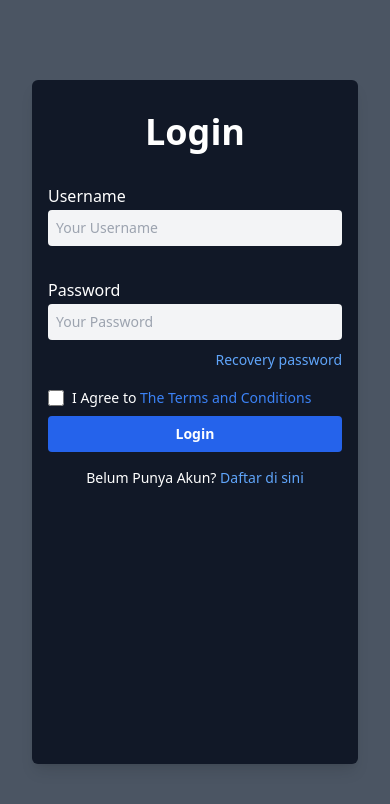
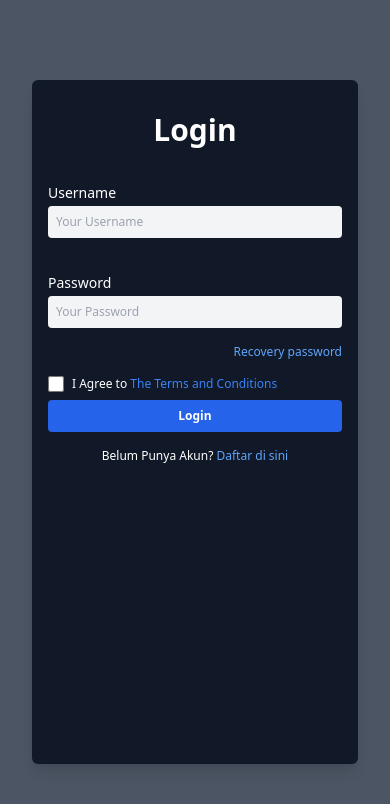
Before and after one commit to ShodiqImawan/Learn-Tailwindcss, a website: page public/index.html in a window 390 px wide. Drawn offline with Linux system fonts and the light colour scheme.

Commit message:
Update 1.7

```diff
--- a/public/index.html
+++ b/public/index.html
@@ -9,30 +9,30 @@
   <body class="min-h-screen bg-gray-600 bg-no-repeat">
     <div class="w-full flex justify-center min-h-screen">
       <div class="my-20 bg-gray-900 max-w-2xl w-full rounded-md text-white shadow-lg mx-8">
-        <h2 class="text-center text-4xl md:text-7xl sm:text-2xl font-bold mb-8 mt-8">Login</h2>
+        <h2 class="text-center text-3xl md:text-5xl sm:text-4xl lg:text-7xl font-bold mb-8 mt-8">Login</h2>
         <form action="#" method="POST" class="mx-4">
 
           <!-- Username -->
-          <label for="username">Username</label>
+          <label for="username" class="text-sm sm:text-base md:text-lg">Username</label>
           <input
           type="text"
           id="username"
           name="username"
-          class="mb-8 mt-0.5 w-full px-2 py-2 text-sm sm:text-base rounded bg-gray-100 focus:outline-none focus:ring text-black"
+          class="mb-8 mt-0.5 w-full px-2 py-2 text-xs sm:text-sm md:text-base rounded bg-gray-100 focus:outline-none focus:ring text-black"
           placeholder="Your Username"
           required="">
 
           <!-- Password -->
-          <label for="password">Password</label>
+          <label for="password" class="text-sm sm:text-base md:text-lg">Password</label>
           <div class="relative mb-8 mt-0.5">
             <input
               type="password"
               id="password"
               name="password"
-              class="w-full px-2 py-2 text-sm sm:text-base rounded bg-gray-100 focus:outline-none focus:ring text-black"
+              class="w-full px-2 py-2 text-xs sm:text-sm md:text-base rounded bg-gray-100 focus:outline-none focus:ring text-black"
               placeholder="Your Password"
               required>
-              <a href="/recovery" class="absolute right-0 mt-14 -translate-y-1/2 text-sm text-blue-400 hover:text-blue-700">Recovery password</a>
+              <a href="/recovery" class="absolute right-0 mt-14 -translate-y-1/2 text-xs sm:text-sm md:text-base text-blue-400 hover:text-blue-700">Recovery password</a>
           </div>
 
           <!-- Checkbox for Agreement -->
@@ -43,7 +43,7 @@
             name="agreement"
             class="w-4 h-4 accent-blue-500 cursor-pointer"
             required>
-            <label for="agreement" class="text-sm sm:text-base">
+            <label for="agreement" class="text-xs sm:text-sm md:text-base">
               I Agree to <a href="/terms" class="text-blue-500 hover:text-blue-800">The Terms and Conditions</a>
             </label>
           </div>
@@ -51,13 +51,13 @@
           <!-- Submit Button -->
           <button
           type="submit"
-          class="mt-2 w-full py-2 text-sm sm:text-base bg-blue-600 hover:bg-blue-700 rounded font-bold">
+          class="mt-2 w-full py-2 text-xs sm:text-sm md:text-base bg-blue-600 hover:bg-blue-700 rounded font-bold">
             Login
           </button>
         </form>
 
         <!-- Register Link -->
-        <p class="text-sm text-center mt-4 mb-0">
+        <p class="text-xs md:text-sm md:text-base text-center mt-4 mb-0">
           Belum Punya Akun?
           <a href="/register" class="text-blue-400 hover:text-blue-600">Daftar di sini</a>
         </p>
```
Also changed, not shown: public/output.css.
